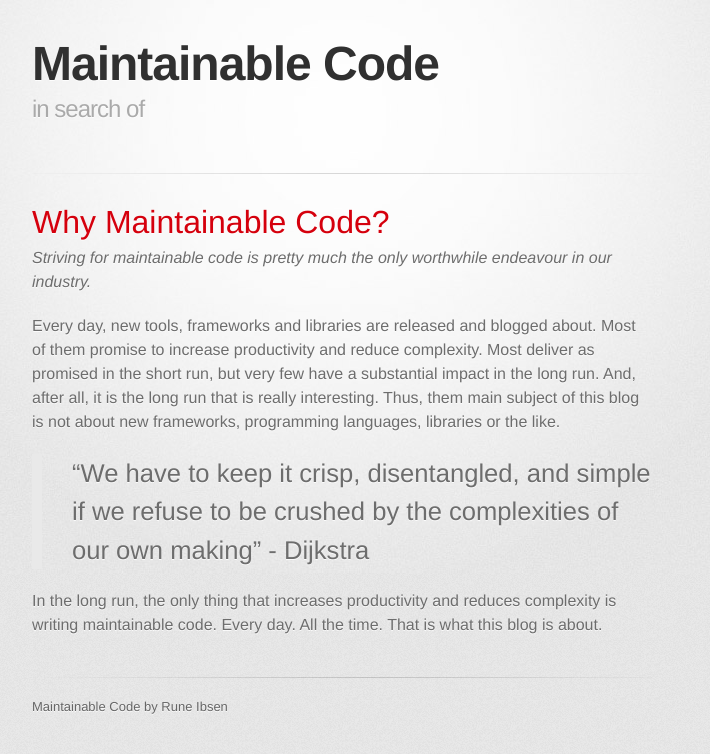
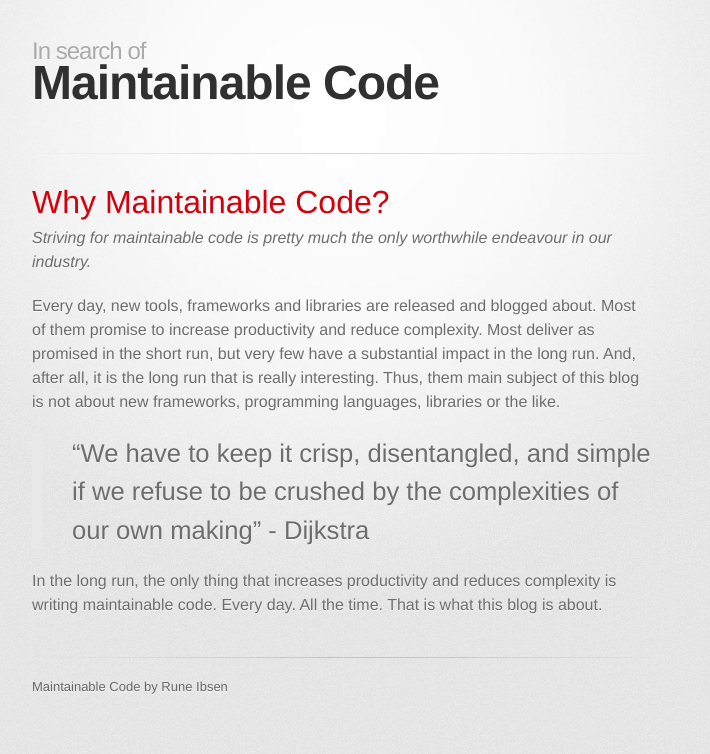
Before and after one commit to ibsenrune/ibsenrune.github.io, a Jekyll site: the page built from index.html, in a window 1280 px wide. Shown: the top 754 px of the page, without its empty margins (298-1008 px from the left). Built offline with Jekyll 4.4.1, drawn with Linux system fonts in a browser that asks for light colours; some web fonts are replaced; Markdown is read by kramdown in place of the engine named in the settings.

Commit message:
Changed layout of title and description to have a more readable headline.

```diff
--- a/_config.yml
+++ b/_config.yml
@@ -6,7 +6,7 @@
 name: Maintainable Code
 
 # Short bio or description (displayed in the header)
-description: in search of
+description: In search of
 
 # URL of your avatar or profile pic (you could use your GitHub profile pic)
 avatar: https://avatars1.githubusercontent.com/u/7803037
--- a/_layouts/default.html
+++ b/_layouts/default.html
@@ -19,8 +19,8 @@
       <div class="inner">
 
         <header>
+          <h2>{{ site.description }}</h2>
           <h1>{{ site.name }}</h1>
-          <h2>{{ site.description }}</h2>
         </header>
 
 <!--
--- a/stylesheets/stylesheet.css
+++ b/stylesheets/stylesheet.css
@@ -82,6 +82,7 @@ header h2 {
   line-height: 1.3;
   color: #aaa;
   letter-spacing: -1px;
+  margin-bottom: -12px;
 }
 
 #container {
```
Also changed, not shown: 4 other files.
